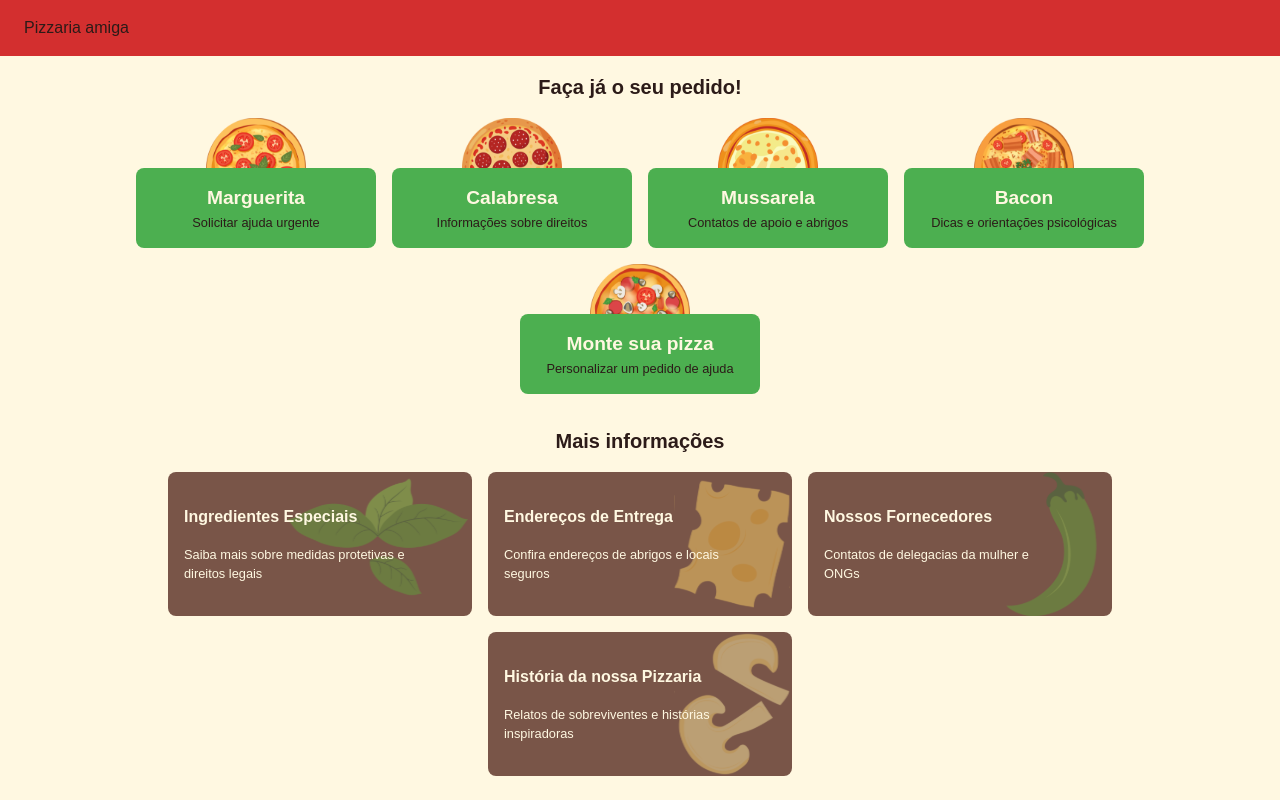
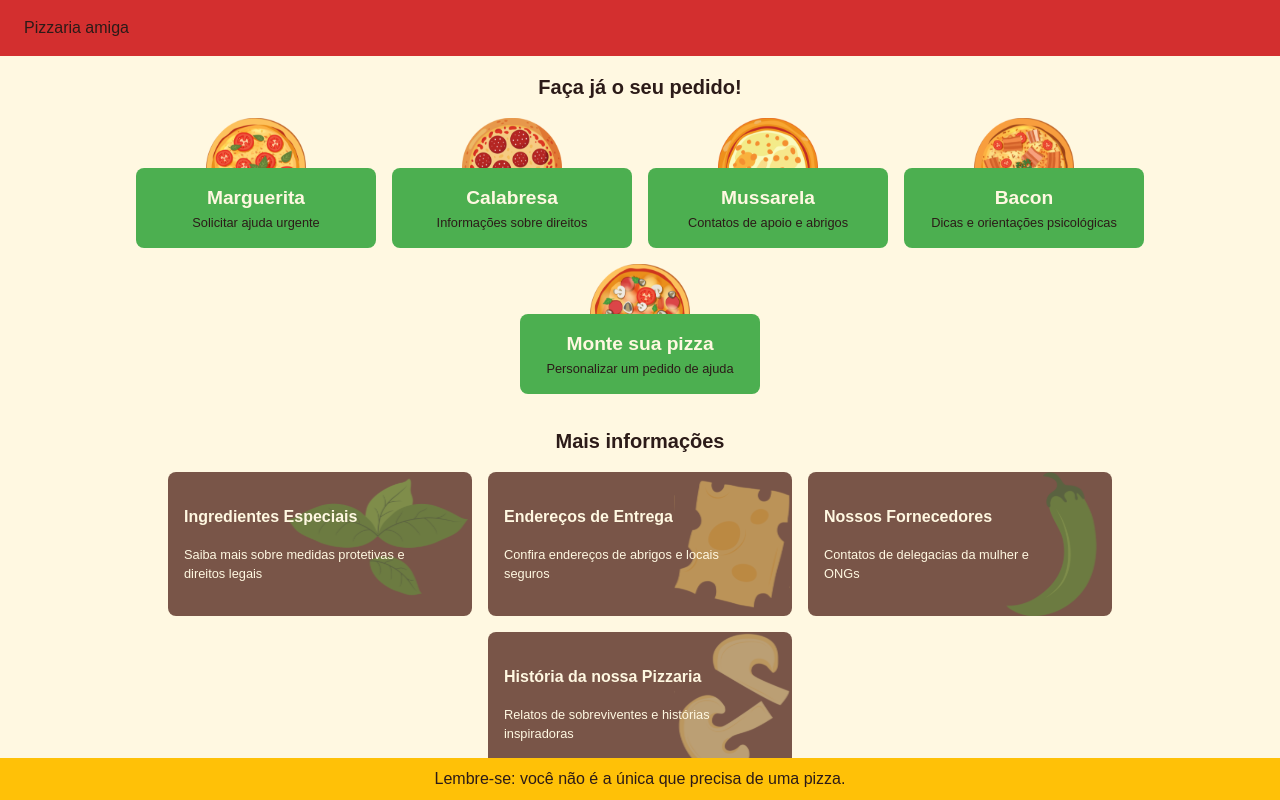
Before and after one commit to gabisanfilippo/pizzaria-amiga, a React (Vite) app: page / in a window 1280 px wide. Shown: the top 800 px of the page. Built offline with nearby package versions, Linux system fonts and the light colour scheme.

Commit message:
fix: add overflow property to Box component in DefaultLayout for better content handling

```diff
--- a/src/layouts/index.tsx
+++ b/src/layouts/index.tsx
@@ -8,7 +8,7 @@ export const DefaultLayout = ({ children }: { children: React.ReactNode }) => {
     <Stack height="100vh">
       <HeaderLayout />
 
-      <Box mx="auto" flex={1} px={3} py={2} width="100%">
+      <Box mx="auto" flex={1} px={3} py={2} width="100%" overflow='auto'>
         <Stack maxWidth="1500px" mx="auto" component="main" alignItems="center">
           {children}
         </Stack>
```
